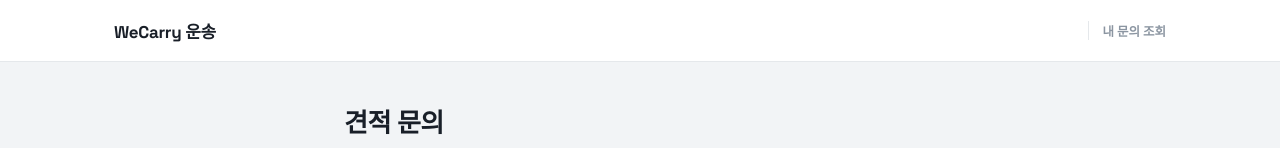
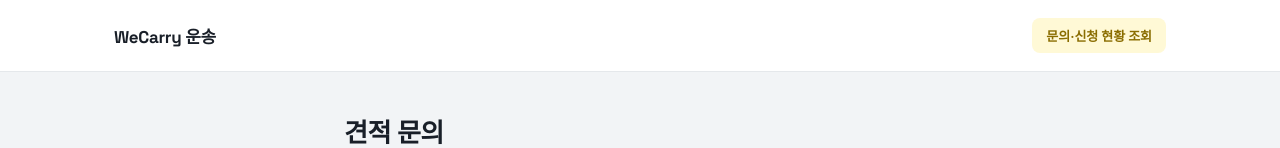
Before and after one commit to ttang0825/b2b-cargo-system, a Next.js app: page /quote in a window 1280 px wide. Shown: the top 148 px of the page. Built offline with nearby package versions, Linux system fonts and the light colour scheme; no server answers; a web font is replaced by a local one.

Commit message:
Update page.tsx

```diff
--- a/app/quote/page.tsx
+++ b/app/quote/page.tsx
@@ -147,7 +147,7 @@ export default function PublicQuotePage() {
               }}
             >
               💡 입력하신 연락처(<span className="num">{form.phone}</span>)로 나중에 언제든{" "}
-              <Link href="/quote/status" style={{ color: "var(--accent)", fontWeight: 700, textDecoration: "underline" }}>
+              <Link href="/status" style={{ color: "var(--accent)", fontWeight: 700, textDecoration: "underline" }}>
                 문의 현황 조회
               </Link>
               에서 진행 상황을 확인하실 수 있습니다.
@@ -183,8 +183,19 @@ export default function PublicQuotePage() {
           <Link href="/" className="brand" style={{ fontSize: 17, textDecoration: "none" }}>
             WeCarry 운송
           </Link>
-          <Link href="/quote/status" className="guide-link">
-            내 문의 조회
+          <Link
+            href="/status"
+            style={{
+              fontSize: 13,
+              fontWeight: 700,
+              color: "var(--accent)",
+              padding: "8px 14px",
+              borderRadius: 8,
+              background: "var(--accent-soft)",
+              textDecoration: "none",
+            }}
+          >
+            문의·신청 현황 조회
           </Link>
         </div>
       </header>
```
